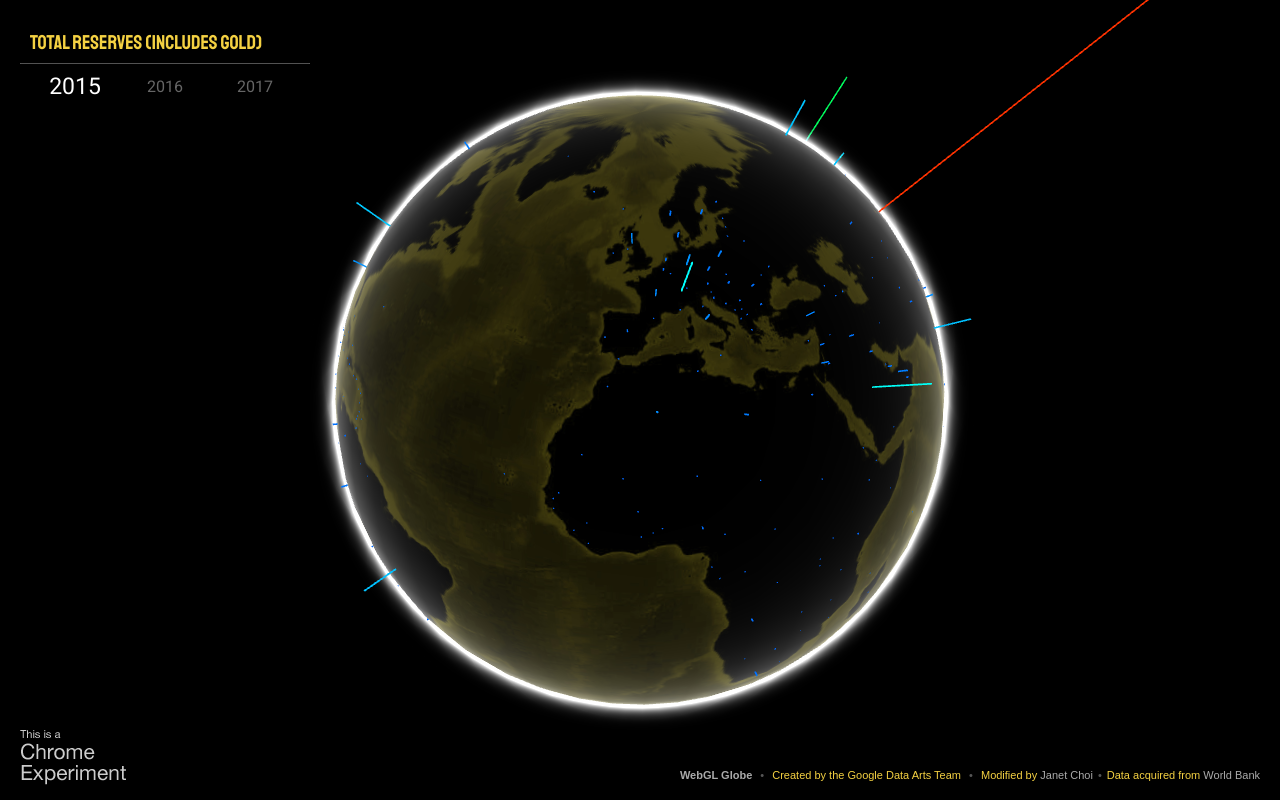
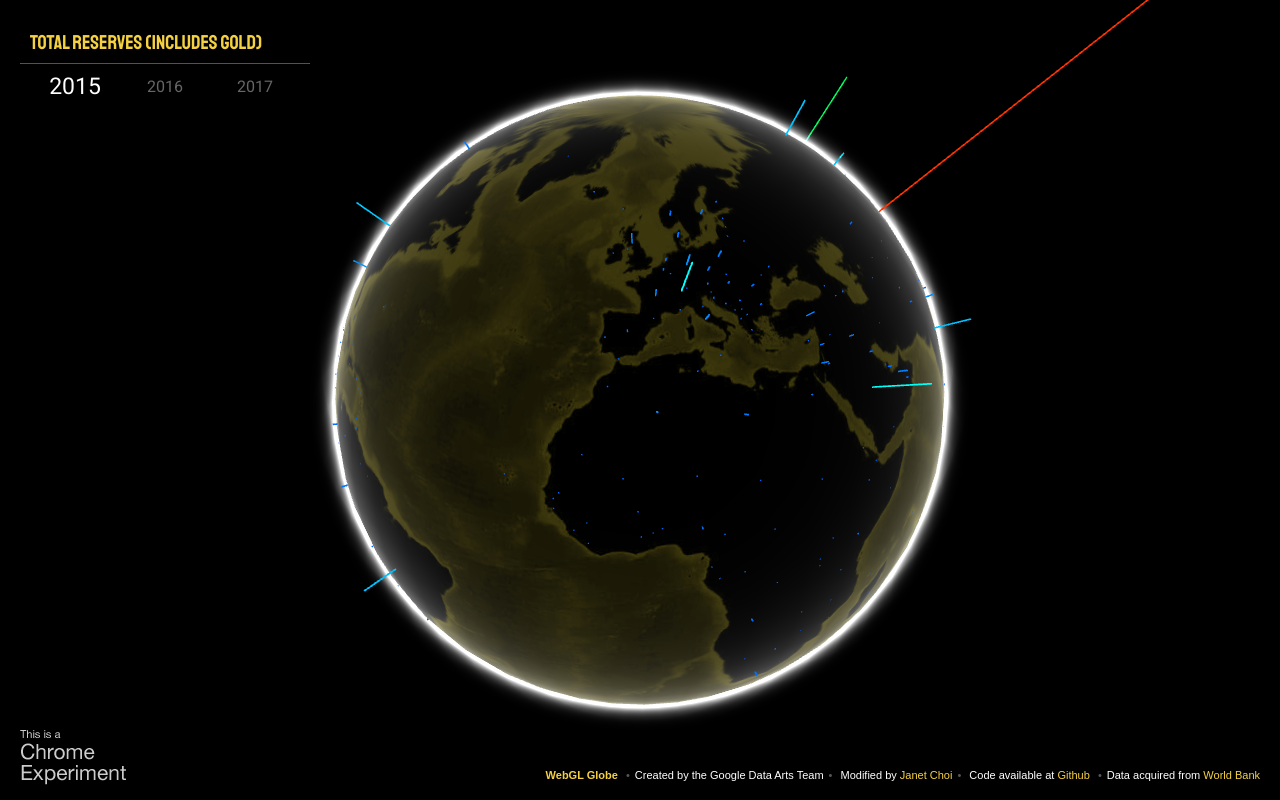
Before and after one commit to janetckm/WebGlobe, a plain HTML site: page index.html in a window 1280 px wide. Drawn offline with Linux system fonts and the light colour scheme; animation ran at ten frames a second; files whose address does not match are found by name.

Commit message:
Add files via upload

```diff
--- a/index.html
+++ b/index.html
@@ -12,12 +12,15 @@
         margin: 0;
         padding: 0;
         background: #000000 url(/globe/loading.gif) center center no-repeat;
-        /* color: #ffffff; */
-        color: #f4d142;
+        color: #ffffff;
         font-family: sans-serif;
         font-size: 13px;
         line-height: 20px;
         height: 100%;
+      }
+
+      #gartteam{
+
       }
 
       #info {
@@ -45,7 +48,8 @@
       }
 
       a {
-        color: #aaa;
+        /* color: #aaa; */
+        color: #f4d142;
         text-decoration: none;
       }
       a:hover {
@@ -111,7 +115,8 @@
   <div id="container"></div>
 
   <div id="info">
-    <strong><a href="https://experiments.withgoogle.com/chrome/globe">WebGL Globe</a></strong> <span class="bull">&bull;</span> Created by the Google Data Arts Team <span class="bull">&bull;</span> Modified by <a href="http://www.choijanet.com" target="_blank">Janet Choi</a><span class="bull">&bull;</span>Data acquired from <a href="https://data.worldbank.org/indicator/FI.RES.TOTL.CD">World Bank</a>
+    <strong><a href="https://experiments.withgoogle.com/chrome/globe">WebGL Globe</a></strong> <span class="bull">&bull;</span>Created by the Google Data Arts Team<span class="bull">&bull;</span> Modified by <a href="http://www.choijanet.com" target="_blank">Janet Choi</a><span class="bull">&bull;</span> Code available at <a href="https://github.com/janetckm/globeCopy">Github</a>
+    <span class="bull">&bull;</span>Data acquired from <a href="https://data.worldbank.org/indicator/FI.RES.TOTL.CD">World Bank</a>
   </div>
 
   <div id="currentInfo">
```
